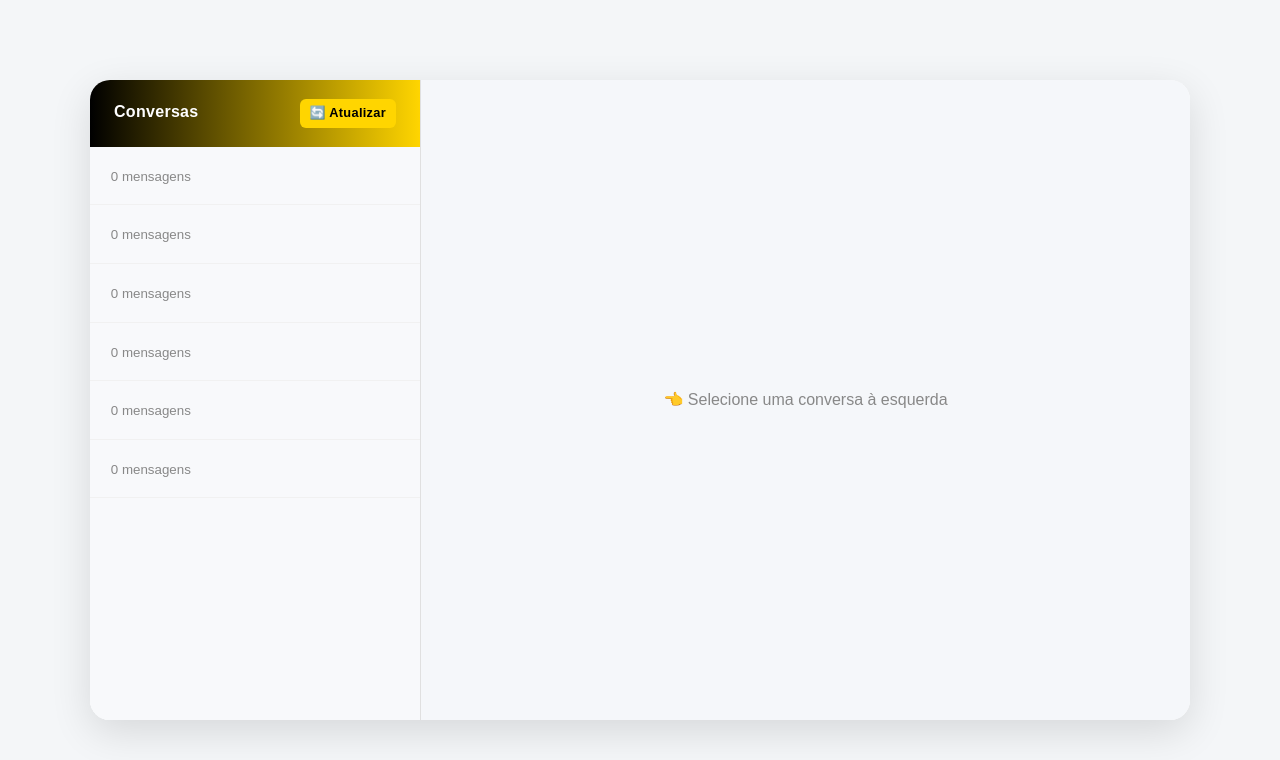
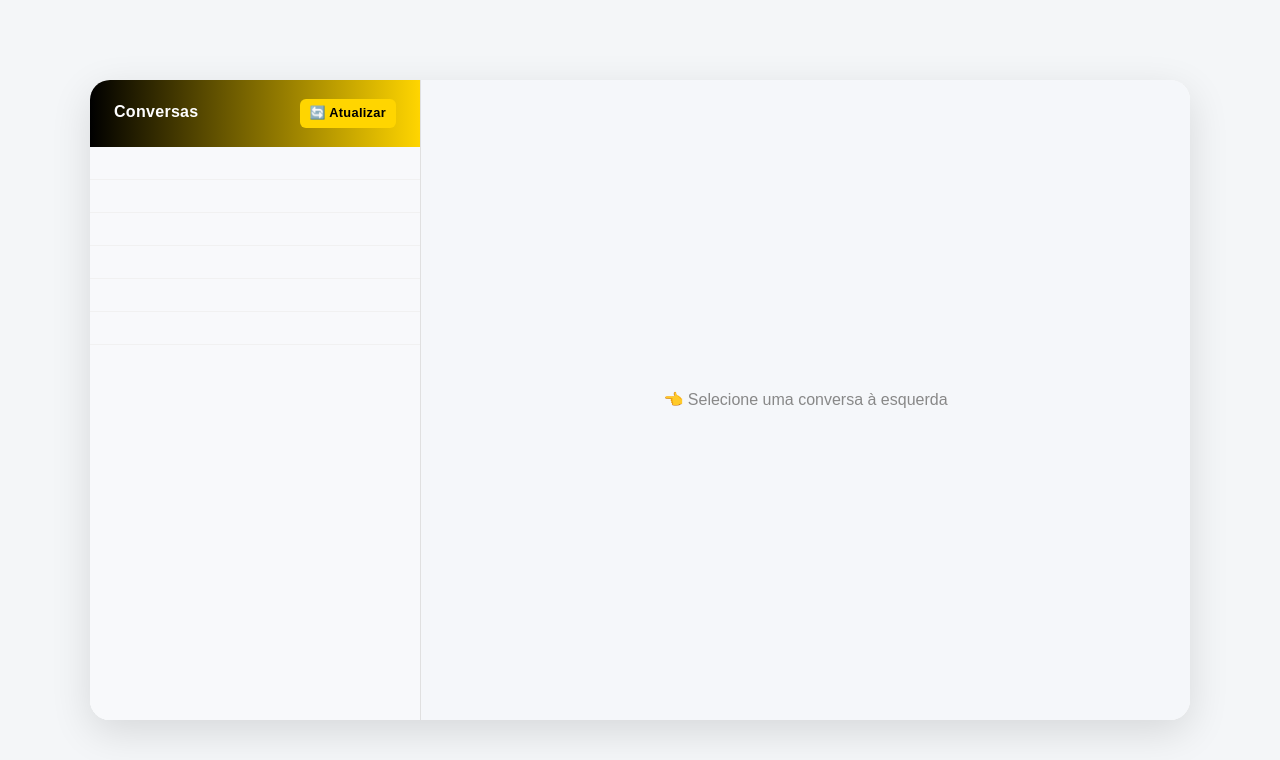
Before and after one commit to JorgeHRP/relog-conversas, a Flask app: page /conversas in a window 1280 px wide. Shown: the top 760 px of the page. Run offline with Flask 3, Linux system fonts and the light colour scheme; the visitor is signed in with stand-in values (Sample User, id 1).

Commit message:
Update conversas.html

```diff
--- a/templates/conversas.html
+++ b/templates/conversas.html
@@ -189,7 +189,6 @@
         {% for c in conversas %}
         <a href="{{ url_for('conversas', id=c.id) }}" class="chat-item {% if conversa and conversa.id == c.id %}active{% endif %}">
           <strong>{{ c.nome }}</strong>
-          <small>{{ c.messages|length }} mensagens</small>
         </a>
         {% endfor %}
       </div>
```
